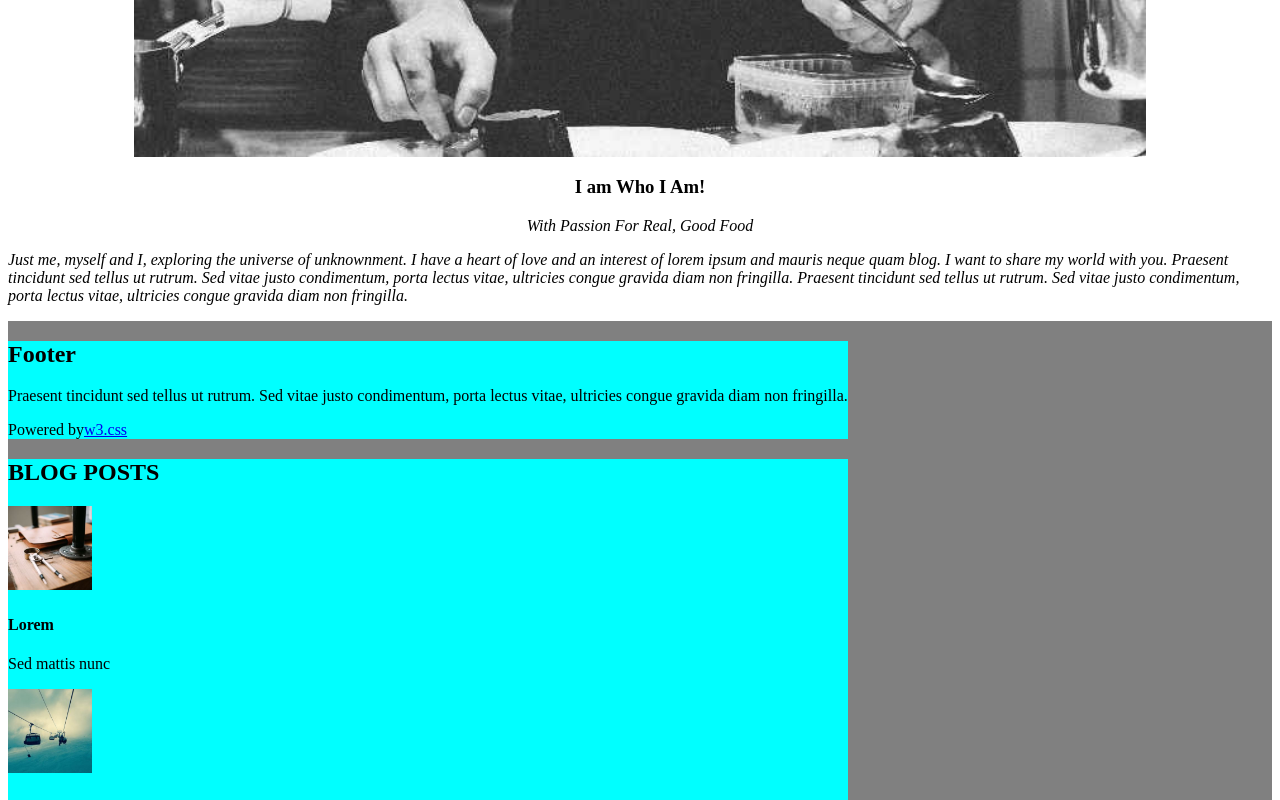
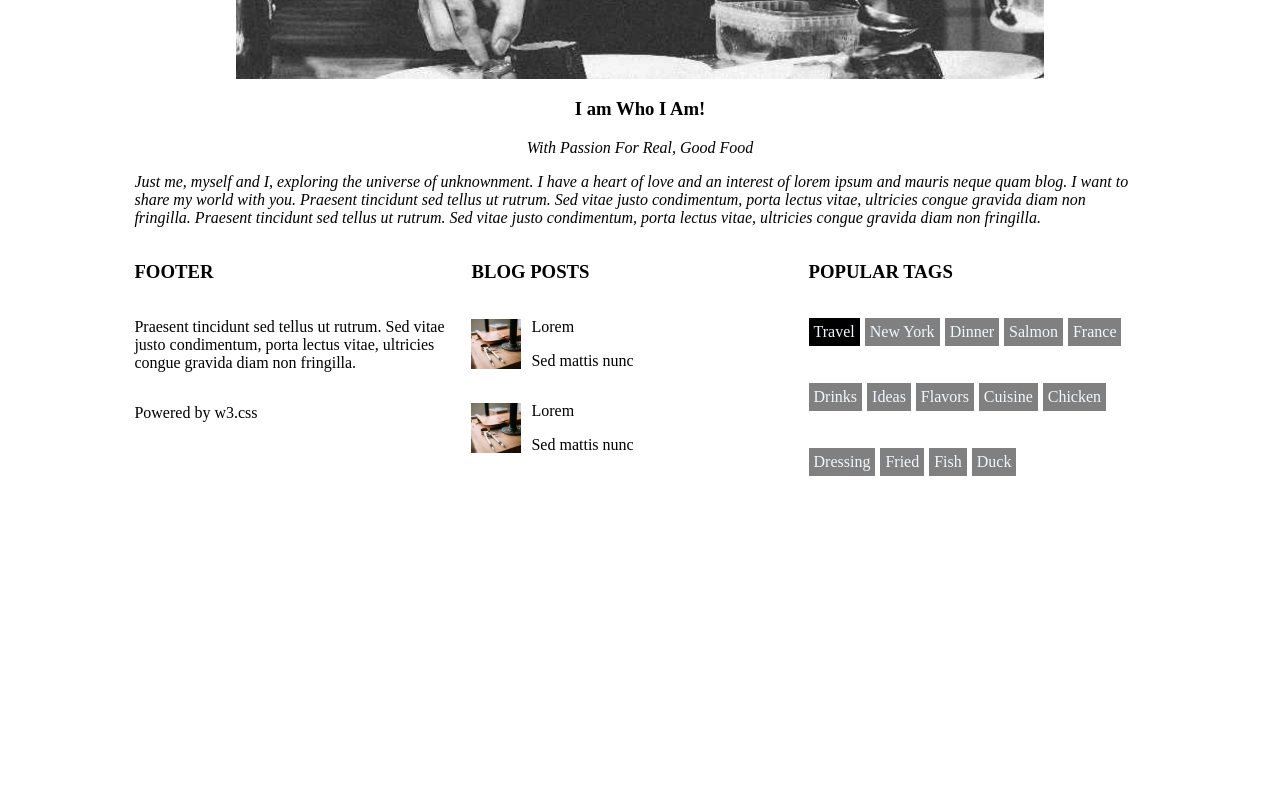
Before and after one commit to Mwambutsa05/First-website, a plain HTML site: page index.html in a window 1280 px wide. Shown: the part 2000-2800 px from the top of the page. After the commit the page ends 2500 px from the top, so only its background shows below. Drawn offline with Linux system fonts and the light colour scheme.

Commit message:
First website

```diff
--- a/index.css
+++ b/index.css
@@ -1,62 +1,80 @@
-
-
-
-
-
-
-
-
-
 #header {
     display: flex;
     justify-content:space-between ;
-    /* background-color: aquamarine; */
 }
 #cards{
     padding-top: 100px;
     display: flex;
     flex-wrap: wrap;
-    /* align-items: center;
-    justify-content: center; */
     width: 100%;
     margin: 50px;
-
 }
 #cards div{
     width: 25%;
     justify-content: space-between;
     align-items: center;
     justify-content: center;
-    /* margin: 5px; */
 }
 img {
     width: 80%;
-    /* background-color: blue; */
+}
+#ab{
+  width: 100%;
+  display: flex;
+  justify-content: center;
 }
 #about{
-    /* background: #d47d7d; */
+    width: 80%;
     padding-top: 100px;
     display: flex;
     flex-direction: column;
     align-items: center;
     justify-content: center;
-    h2{
-        padding-bottom: 20px;
-    }
+}
+h2{
+    padding-bottom: 20px;
 }
 #footer{
-    background-color: gray;
     width: 100%;
     display: flex;
+    justify-content: center;
+}
+#div9{
+    width: 80%;
+    display: flex;
+    justify-content: space-evenly;
+}
+.one{
+    width: 35%;
+    display: flex;
+    flex-direction: column;
+}
+.two{
+    width: 35%;
+}
+.three{
+    width: 35%;
+}
+.uniq{
+    display: flex;
+    align-items: center;
+    gap: 10px;
+}
+.uniq img{
+    width: 50px;
+    height: 50px;
+}
+.three div{
+    display: flex;
     flex-wrap: wrap;
+    gap: 5px;
 }
-#footer div{
-    width: 100%;
-    background-color: aqua;
-    /* display: flex;
-    flex-wrap: wrap; */
-    img{
-        width: 10%;
-    }
-
+.three div p{
+    padding: 5px;
+    background: gray;
+    color: aliceblue;
 }
+#tr{
+    background: #000;
+    color: aliceblue;
+}
--- a/index.html
+++ b/index.html
@@ -7,13 +7,12 @@
     <title>Food blog</title>
     <link rel="stylesheet" type='text/css' href="./index.css" />
 </head>
-<section id="main">
 
 <body>
     <!-- <header====================================================> -->
     <section id="header">
-            <svg xmlns="http://www.w3.org/2000/svg" width="40" height="40" viewBox="0 0 24 24" fill="none"
-                stroke="black" stroke-width="2" stroke-linecap="round" stroke-linejoin="round">
+        <svg xmlns="http://www.w3.org/2000/svg" width="40" height="40" viewBox="0 0 24 24" fill="none" stroke="black"
+            stroke-width="2" stroke-linecap="round" stroke-linejoin="round">
             <line x1="3" y1="6" x2="21" y2="6"></line>
             <line x1="3" y1="12" x2="21" y2="12"></line>
             <line x1="3" y1="18" x2="21" y2="18"></line>
@@ -68,7 +67,8 @@
         </div>
     </section>
     <!-- about me =========================================== -->
-        <section id="about">
+    <section id="ab">
+        <div id="about">
             <h2>About Me, The Food Man</h2>
             <img src="asseets/chef.jpg" alt="description" />
             <h3>I am Who I Am!</h3>
@@ -78,45 +78,53 @@
                     tellus ut rutrum. Sed vitae justo condimentum, porta lectus vitae, ultricies congue gravida diam non
                     fringilla. Praesent tincidunt sed tellus ut rutrum. Sed vitae justo condimentum, porta lectus vitae,
                     ultricies congue gravida diam non fringilla.</i></p>
+        </div>
     </section>
     <!-- footer================================================= -->
     <section id="footer">
         <section id="div9">
-                <div>
-                    <h2>Footer</h2>
+            <div class="one">
+                <h1>FOOTER</h1>
                 <p>Praesent tincidunt sed tellus ut rutrum. Sed vitae justo condimentum, porta lectus vitae,
                     ultricies congue gravida diam non fringilla.</p>
-                    <p2>Powered by</p2><a href="https://www.w3schools.com/">w3.css</a>
+                <p>Powered by w3.css</p>
             </div>
-                <section id="div10">
-                    <Div>
-                        <h2>BLOG POSTS</h2>
-                        <img src="asseets/workshop.jpg" alt="description" />
-                        <h4>Lorem</h4>
+            <div class="two">
+                <h1>BLOG POSTS</h1>
+                <div class="uniq">
+                    <img src="./asseets/workshop.jpg" alt="">
+                    <div>
+                        <p>Lorem</p>
                         <p>Sed mattis nunc</p>
-                        <img src="asseets/gondol.jpg" alt="description" />
-                        <h4>Ipsum</h4>
-                        <p>Praes tinci sed</p>
-                    </Div>
-                </section>
-                <section id="tags">
-                    <h2>POPULAR TAGS</h2>
-                    <Span>
-                        <div></div>
-                        <div></div>
-                        <div></div>
-                        <div></div>
-                        <div></div>
-                        <div></div>
-                        <div></div>
-                        <div></div>
-                        <div></div>
-                        <div></div>
-                        <div></div>
-                        <div></div>
-                        <div></div>
-                        <div></div>
-                    </Span>
+                    </div>
+                </div>
+                <div class="uniq">
+                    <img src="./asseets/workshop.jpg" alt="">
+                    <div>
+                        <p>Lorem</p>
+                        <p>Sed mattis nunc</p>
+                    </div>
+                </div>
+            </div>
+            <div class="three">
+                <h1>POPULAR TAGS</h1>
+                <div>
+                    <p id="tr">Travel</p>
+                    <p class="ny">New York</p>
+                    <p>Dinner</p>
+                    <p>Salmon</p>
+                    <p>France</p>
+                    <p>Drinks</p>
+                    <p>Ideas</p>
+                    <p>Flavors</p>
+                    <p>Cuisine</p>
+                    <p>Chicken</p>
+                    <p>Dressing</p>
+                    <p>Fried</p>
+                    <p>Fish</p>
+                    <p>Duck</p>
+                </div>
+            </div>
         </section>
     </section>
 </body>
```
Lines whose indentation alone changed are shown as unchanged.
